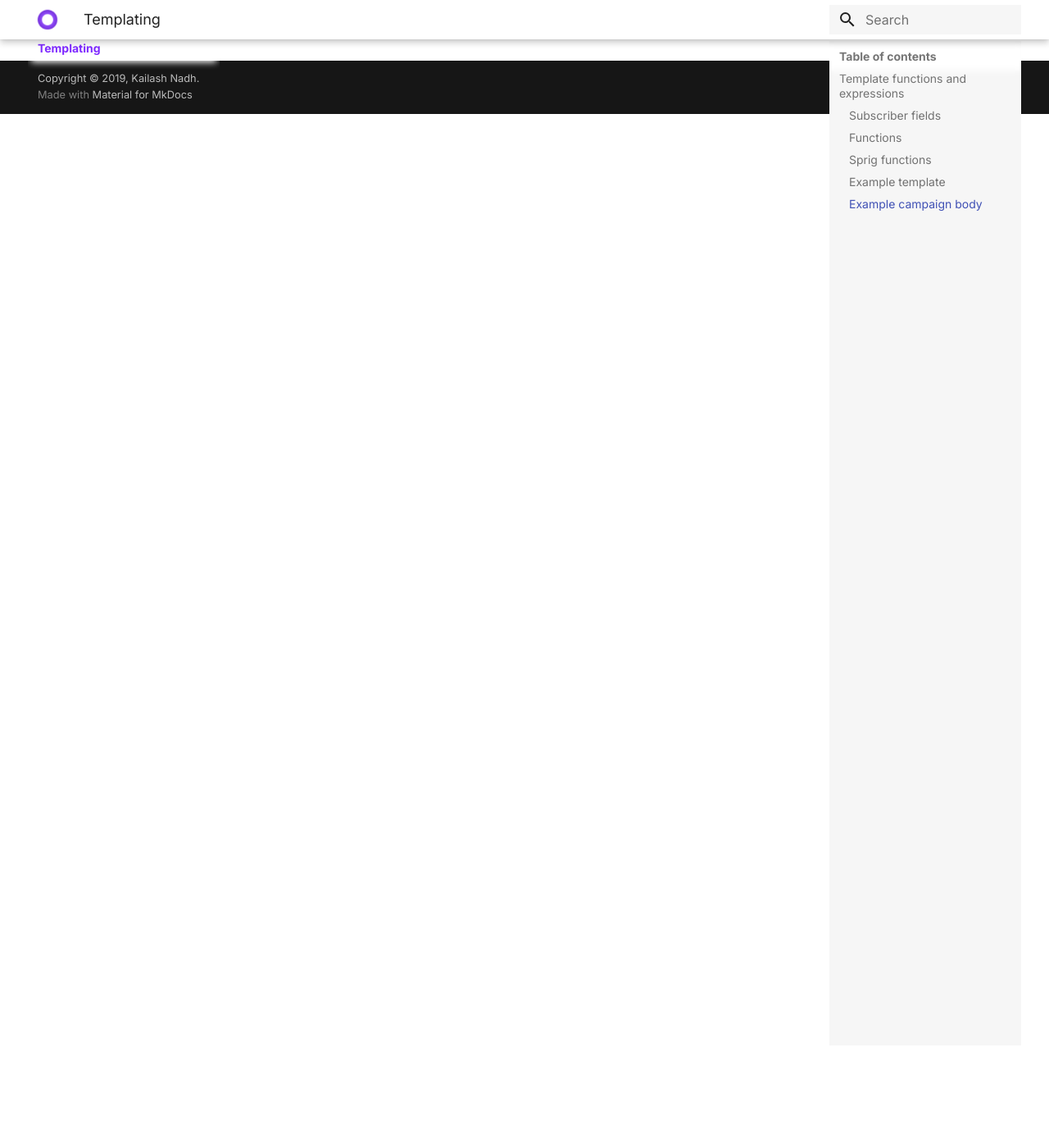
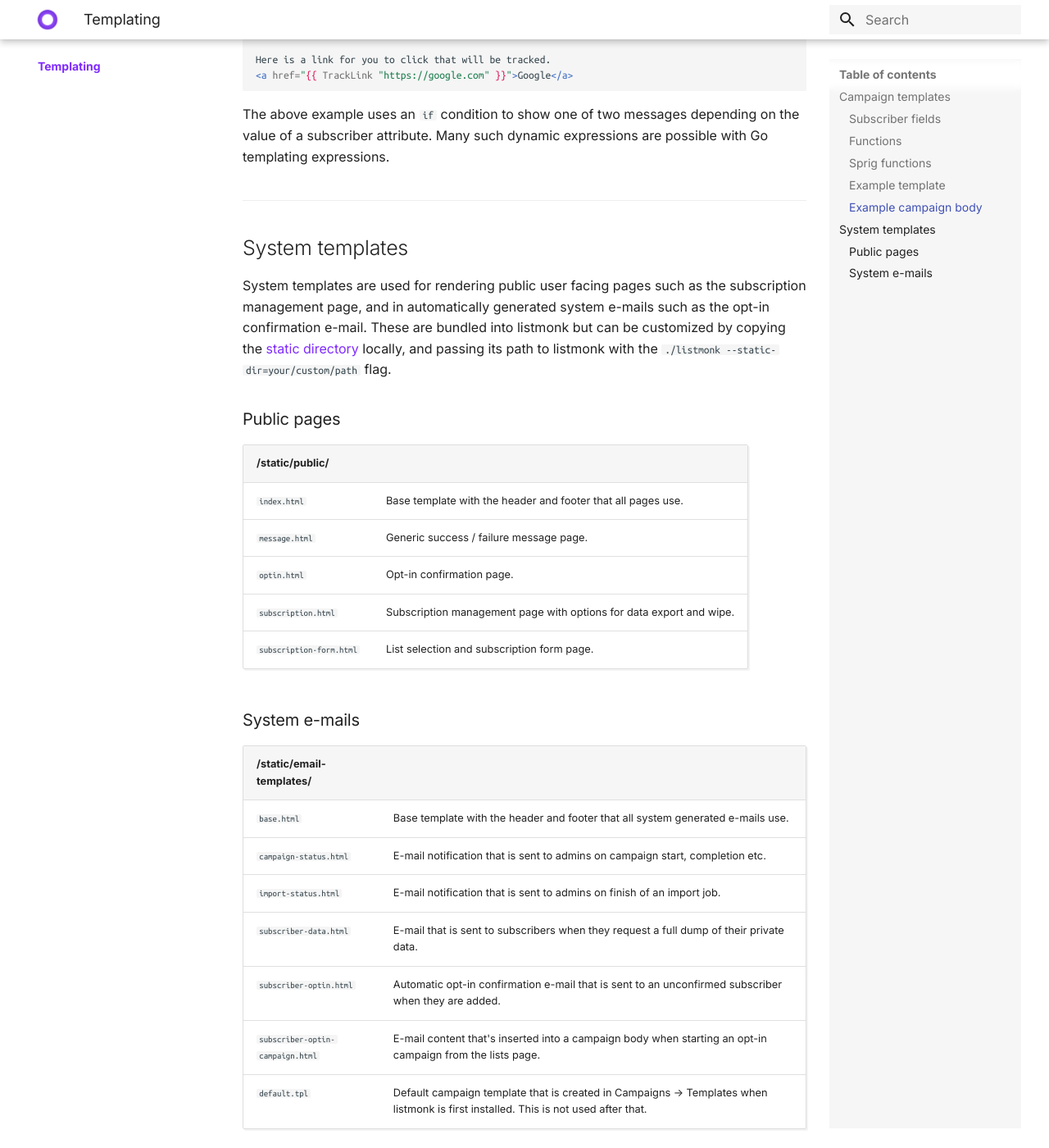
Before and after one commit to knadh/listmonk-site, an MkDocs documentation site: the page built from docs/docs/templating.md, in a window 1280 px wide and 1400 px high, scrolled down 3654 px. Shown: the whole window at 82% size. Built offline with MkDocs 1.6.1 and Material for MkDocs 9.7.7, drawn with Linux system fonts in a browser that asks for light colours; old or Windows-style settings are respelled for this version of MkDocs; before the commit the page ends 3793 px from its top, so only the background shows below that; some of the changed text lies outside the part shown.

Commit message:
Add system templates doc

````diff
--- a/docs/docs/templating.md
+++ b/docs/docs/templating.md
@@ -4,30 +4,32 @@ A template is a re-usable HTML design that can be used across various campaigns.
 
 listmonk supports [Go template](https://gowebexamples.com/templates/) expressions that lets you create powerful, dynamic HTML templates. It also integrates 100+ useful [Sprig template functions](https://masterminds.github.io/sprig/).
 
-## Template functions and expressions
+## Campaign templates
+Campaign templates are template exclusively used in an e-mail campaigns. These template are created and managed on the UI under `Campaigns -> Templates`, and are selected when creating new campaigns.
 
-There are several template functions and expressions that can be used in campaign and template bodies. They are written in the form `{{ .Subscriber.Email }}`, that is, the expression between double curly braces `{{` and `}}`.
+
+There are several template functions and expressions that can be used in campaign and template bodies. They are written in the form `{{ .Subscriber.Email }}`, that is, an expression between double curly braces `{{` and `}}`.
 
 ### Subscriber fields
 
-| Expression              | Description                                                                                  |
-| ----------------------- | -------------------------------------------------------------------------------------------- |
-| `.Subscriber.UUID`      | The randomly generated unique ID of the subscriber                                           |
-| `.Subscriber.Email`     | E-mail ID of the subscriber                                                                  |
-| `.Subscriber.Name`      | Name of the subscriber                                                                       |
-| `.Subscriber.FirstName` | First name of the subscriber (automatically extracted from the name)                         |
-| `.Subscriber.LastName`  | Last name of the subscriber (automatically extracted from the name)                          |
-| `.Subscriber.Status`    | Status of the subscriber (enabled, disabled, blocklisted)                                    |
-| `.Subscriber.Attribs`   | Map of arbitrary attributes. Fields can be accessed with `.`, eg: `.Subscriber.Attribs.city` |
-| `.Subscriber.CreatedAt` | Timestamp when the subscriber was first added                                                |
-| `.Subscriber.UpdatedAt` | Timestamp when the subscriber was modified                                                   |
+| Expression                    | Description                                                                                  |
+| ----------------------------- | -------------------------------------------------------------------------------------------- |
+| `{{ .Subscriber.UUID }}`      | The randomly generated unique ID of the subscriber                                           |
+| `{{ .Subscriber.Email }}`     | E-mail ID of the subscriber                                                                  |
+| `{{ .Subscriber.Name }}`      | Name of the subscriber                                                                       |
+| `{{ .Subscriber.FirstName }}` | First name of the subscriber (automatically extracted from the name)                         |
+| `{{ .Subscriber.LastName }}`  | Last name of the subscriber (automatically extracted from the name)                          |
+| `{{ .Subscriber.Status }}`    | Status of the subscriber (enabled, disabled, blocklisted)                                    |
+| `{{ .Subscriber.Attribs }}`   | Map of arbitrary attributes. Fields can be accessed with `.`, eg: `.Subscriber.Attribs.city` |
+| `{{ .Subscriber.CreatedAt }}` | Timestamp when the subscriber was first added                                                |
+| `{{ .Subscriber.UpdatedAt }}` | Timestamp when the subscriber was modified                                                   |
 
 | Expression            | Description                                              |
 | --------------------- | -------------------------------------------------------- |
-| `.Campaign.UUID`      | The randomly generated unique ID of the campaign         |
-| `.Campaign.Name`      | Internal name of the campaign                            |
-| `.Campaign.Subject`   | E-mail subject of the campaign                           |
-| `.Campaign.FromEmail` | The e-mail address from which the campaign is being sent |
+| `{{ .Campaign.UUID }}`      | The randomly generated unique ID of the campaign         |
+| `{{ .Campaign.Name }}`      | Internal name of the campaign                            |
+| `{{ .Campaign.Subject }}`   | E-mail subject of the campaign                           |
+| `{{ .Campaign.FromEmail }}` | The e-mail address from which the campaign is being sent |
 
 ### Functions
 
@@ -120,3 +122,28 @@ Here is a link for you to click that will be tracked.
 ```
 
 The above example uses an `if` condition to show one of two messages depending on the value of a subscriber attribute. Many such dynamic expressions are possible with Go templating expressions.
+
+## System templates
+System templates are used for rendering public user facing pages such as the subscription management page, and in automatically generated system e-mails such as the opt-in confirmation e-mail. These are bundled into listmonk but can be customized by copying the [static directory](https://github.com/knadh/listmonk/tree/master/static) locally, and passing its path to listmonk with the `./listmonk --static-dir=your/custom/path` flag.
+
+### Public pages
+
+| /static/public/        |                                                          |
+|------------------------|--------------------------------------------------------------------|
+| `index.html`             | Base template with the header and footer that all pages use.        |
+| `message.html`           | Generic success / failure message page.                             |
+| `optin.html`             | Opt-in confirmation page.                                           |
+| `subscription.html`      | Subscription management page with options for data export and wipe. |
+| `subscription-form.html` | List selection and subscription form page.                          |
+
+### System e-mails
+
+| /static/email-templates/         |                                                                                                                                    |
+|----------------------------------|------------------------------------------------------------------------------------------------------------------------------------|
+| `base.html`                      | Base template with the header and footer that all system generated e-mails use.                                               |
+| `campaign-status.html`           | E-mail notification that is sent to admins on campaign start, completion etc.                                                      |
+| `import-status.html`             | E-mail notification that is sent to admins on finish of an import job.                                                             |
+| `subscriber-data.html`           | E-mail that is sent to subscribers when they request a full dump of their private data.                                            |
+| `subscriber-optin.html`          | Automatic opt-in confirmation e-mail that is sent to an unconfirmed subscriber when they are added.                                |
+| `subscriber-optin-campaign.html` | E-mail content that's inserted into a campaign body when starting an opt-in campaign from the lists page.                          |
+| `default.tpl`                    | Default campaign template that is created in Campaigns -> Templates when listmonk is first installed. This is not used after that. |
````
Also changed, not shown: docs/docs/configuration.md (+2 -2 lines).
